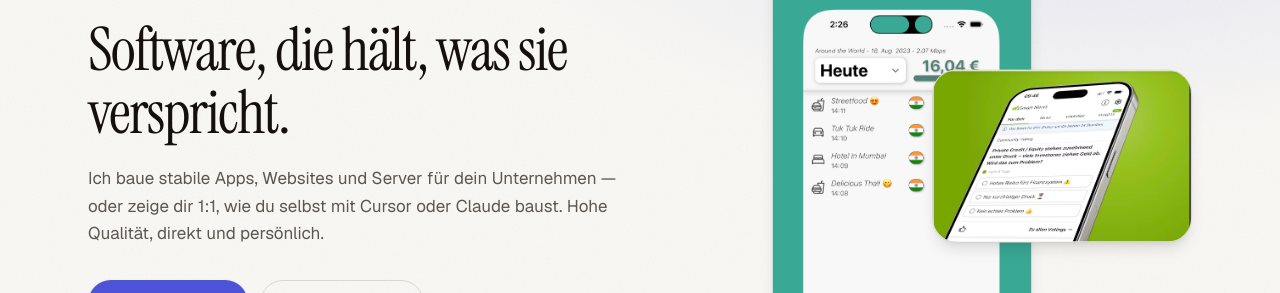
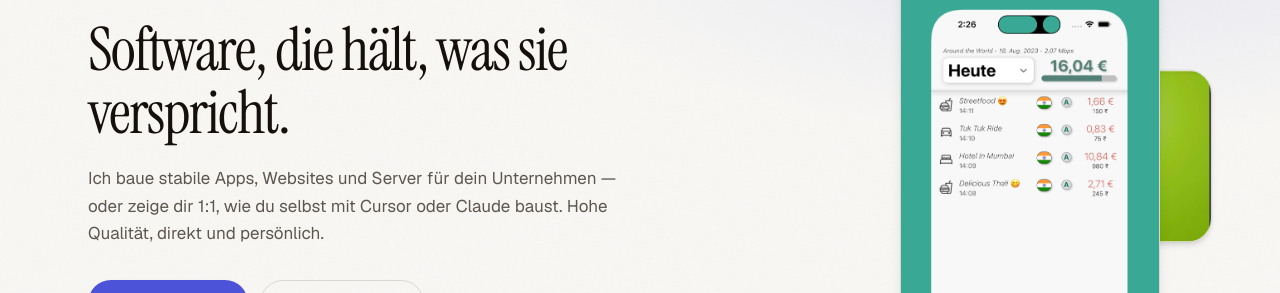
Before and after one commit to HaDuve/Portfolio, a Next.js app in the folder frontend/: page /de/ in a window 1280 px wide. Shown: the part 214-507 px from the top of the page. Built offline with nearby package versions, Linux system fonts and the light colour scheme; no server answers.

Commit message:
Put wikifolio proof shot behind phone and shift it right.
Phone stays in front on the right; wikifolio sits behind with a slight right offset.

```diff
--- a/frontend/src/components/Hero.tsx
+++ b/frontend/src/components/Hero.tsx
@@ -100,8 +100,8 @@ export function Hero({ profile, introDone, locale }: Props) {
               key={shot.variant}
               className={
                 shot.variant === "phone"
-                  ? "relative z-0 mx-auto w-[min(70%,220px)] overflow-hidden rounded-[1.75rem] border border-border bg-card shadow-lg sm:w-[min(55%,240px)] lg:absolute lg:left-0 lg:top-1/2 lg:w-[min(68%,260px)] lg:-translate-y-1/2"
-                  : "relative z-10 mt-4 w-full overflow-hidden rounded-xl border border-border bg-card shadow-md lg:absolute lg:right-0 lg:top-1/2 lg:mt-0 lg:w-[min(68%,260px)] lg:-translate-y-1/2 lg:shadow-lg"
+                  ? "relative z-10 mx-auto w-[min(70%,220px)] overflow-hidden rounded-[1.75rem] border border-border bg-card shadow-lg sm:w-[min(55%,240px)] lg:absolute lg:right-8 lg:top-1/2 lg:w-[min(68%,260px)] lg:-translate-y-1/2"
+                  : "relative z-0 mt-4 w-full overflow-hidden rounded-xl border border-border bg-card shadow-md lg:absolute lg:right-0 lg:top-1/2 lg:mt-0 lg:w-[min(68%,260px)] lg:translate-x-5 lg:-translate-y-1/2"
               }
             >
               <Image
@@ -110,7 +110,7 @@ export function Hero({ profile, introDone, locale }: Props) {
                 width={shot.width}
                 height={shot.height}
                 className="h-auto w-full object-cover"
-                priority={shot.variant === "browser"}
+                priority={shot.variant === "phone"}
               />
             </figure>
           ))}
```
